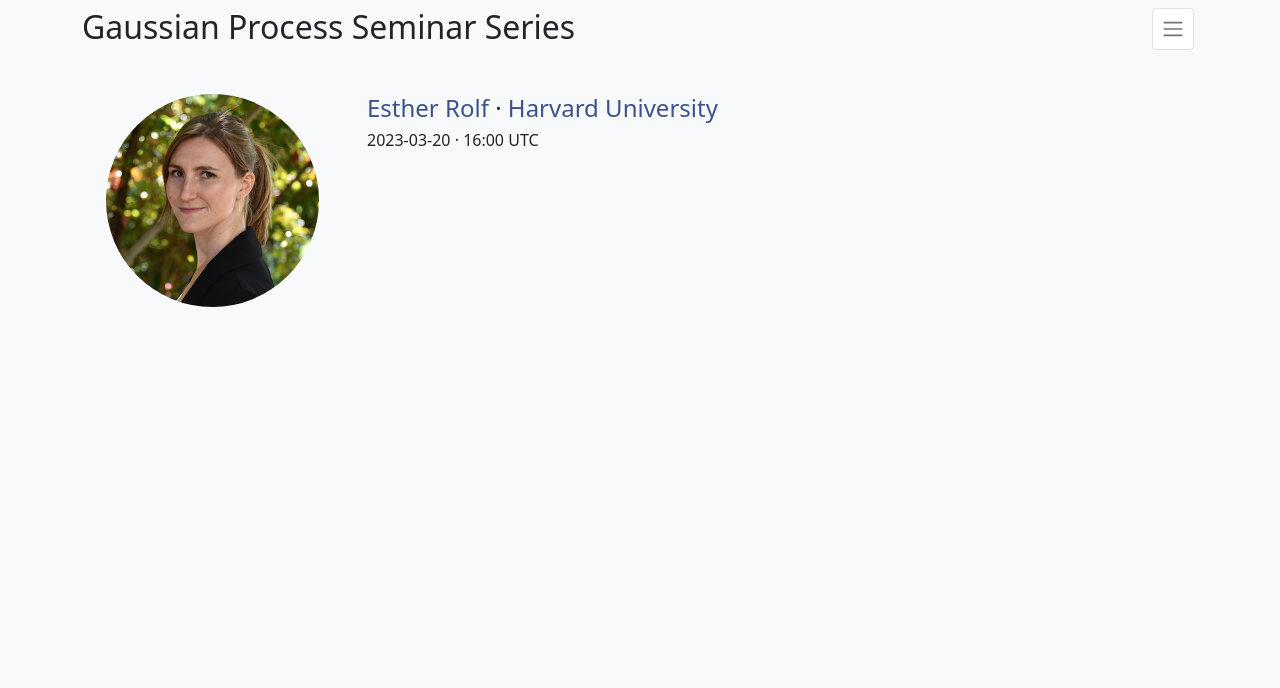
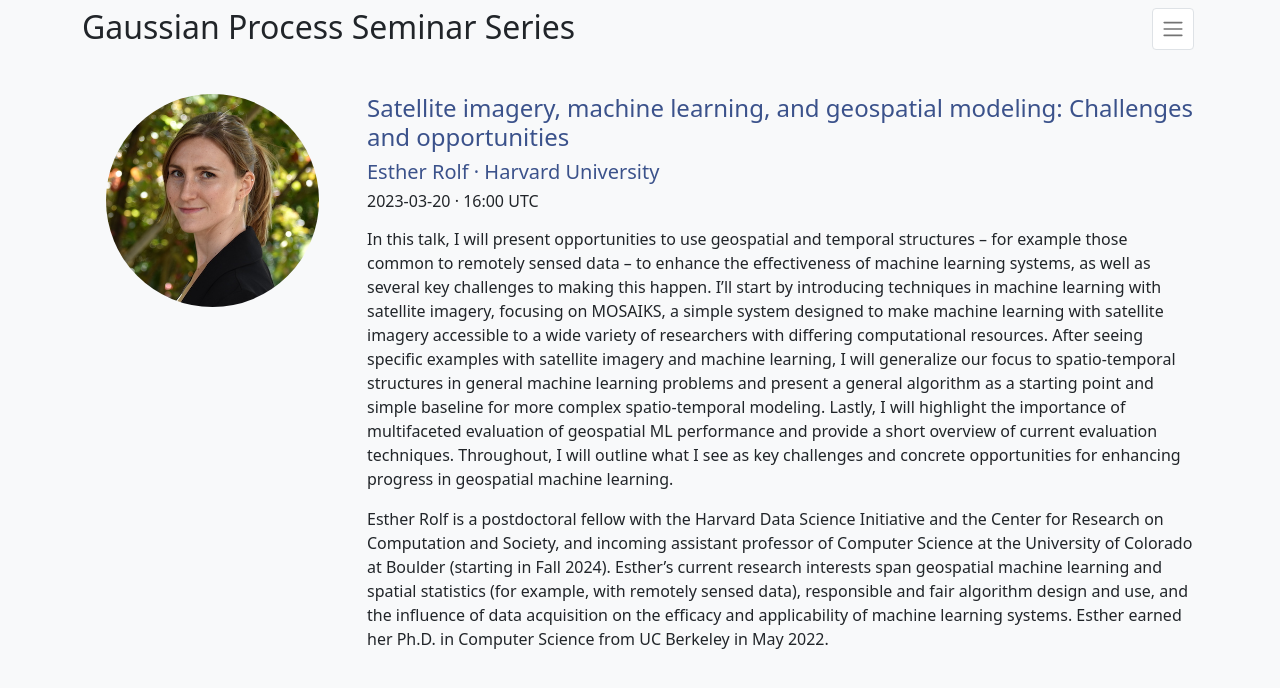
Before and after one commit to gp-seminar-series/gp-seminar-series.github.io, a Jekyll site: the page built from _posts/current/2023-03-20-esther-rolf.md, in a window 1280 px wide. Shown: the top 688 px of the page. Built offline with Jekyll 4.4.1, drawn with Linux system fonts in a browser that asks for light colours; nearby versions of some CDN libraries.

Commit message:
Add talk.

```diff
--- a/_posts/current/2023-03-20-esther-rolf.md
+++ b/_posts/current/2023-03-20-esther-rolf.md
@@ -2,4 +2,9 @@
 author: Esther Rolf
 institution: Harvard University
 author_url: https://people.eecs.berkeley.edu/~erolf/
+title: "Satellite imagery, machine learning, and geospatial modeling: Challenges and opportunities"
 ---
+
+In this talk, I will present opportunities to use geospatial and temporal structures -- for example those common to remotely sensed data -- to enhance the effectiveness of machine learning systems, as well as several key challenges to making this happen. I'll start by introducing techniques in machine learning with satellite imagery, focusing on MOSAIKS, a simple system designed to make machine learning with satellite imagery accessible to a wide variety of researchers with differing computational resources. After seeing specific examples with satellite imagery and machine learning, I will generalize our focus to spatio-temporal structures in general machine learning problems and present a general algorithm as a starting point and simple baseline for more complex spatio-temporal modeling. Lastly, I will highlight the importance of multifaceted evaluation of geospatial ML performance and provide a short overview of current evaluation techniques. Throughout, I will outline what I see as key challenges and concrete opportunities for enhancing progress in geospatial machine learning.
+
+Esther Rolf is a postdoctoral fellow with the Harvard Data Science Initiative and the Center for Research on Computation and Society, and incoming assistant professor of Computer Science at the University of Colorado at Boulder (starting in Fall 2024). Esther's current research interests span geospatial machine learning and spatial statistics (for example, with remotely sensed data), responsible and fair algorithm design and use, and the influence of data acquisition on the efficacy and applicability of machine learning systems. Esther earned her Ph.D. in Computer Science from UC Berkeley in May 2022.
```
